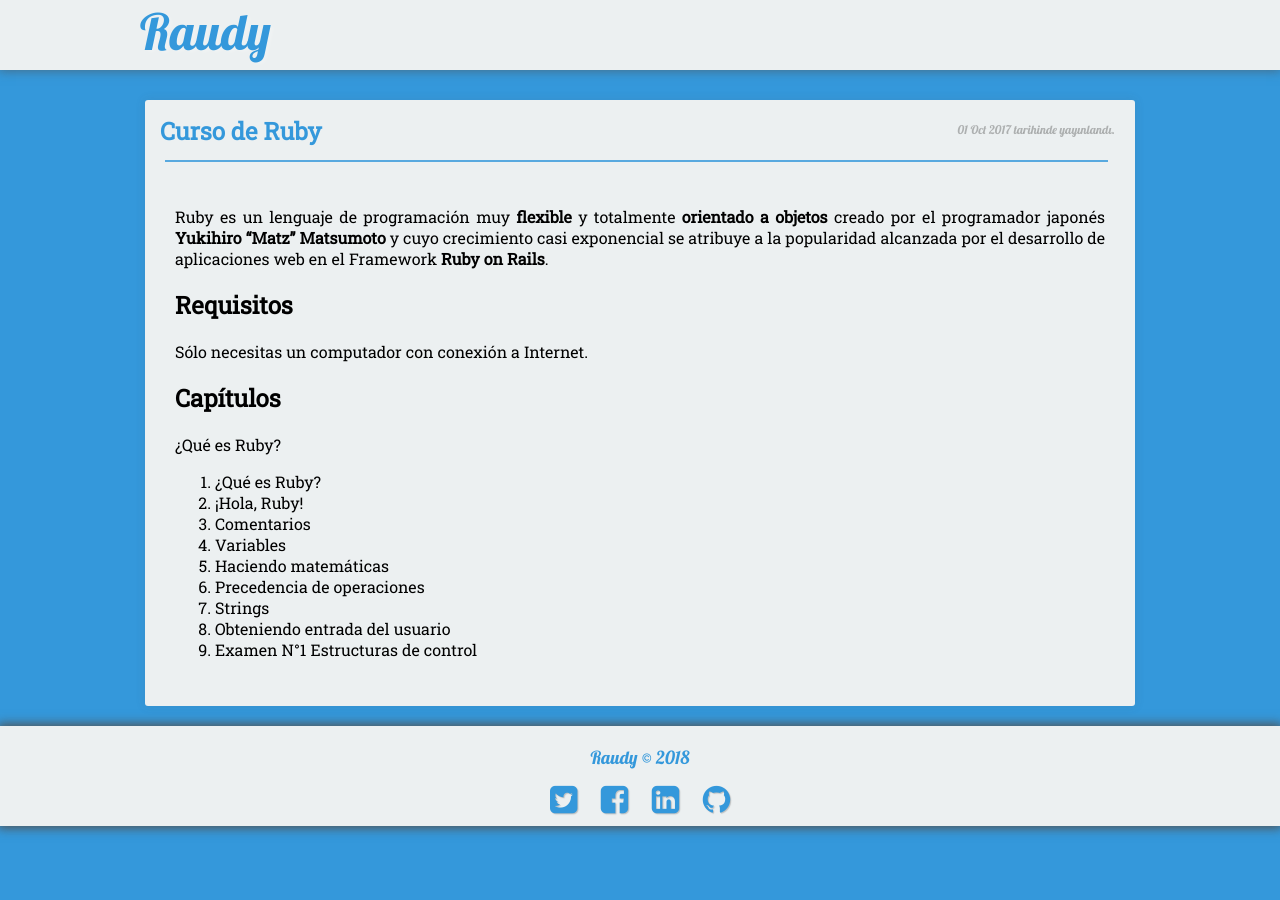
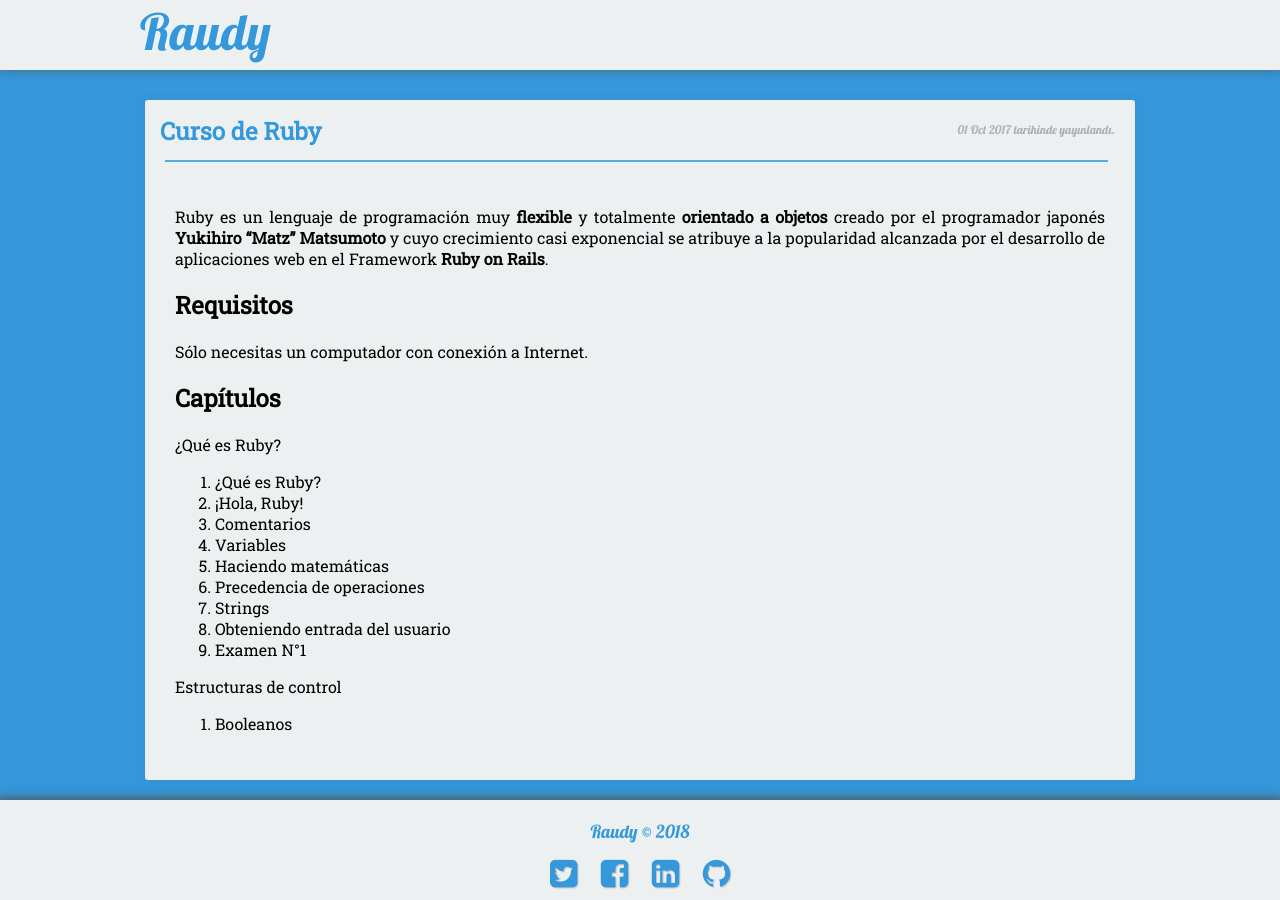
Before and after one commit to nisoto/Blog-anterior-2.0, a Jekyll site: the page built from _posts/2017-10-01-curso-ruby.md, in a window 1280 px wide. Built offline with Jekyll 4.4.1, drawn with Linux system fonts in a browser that asks for light colours; nearby versions of some CDN libraries.

Commit message:
Update 2017-10-01-curso-ruby.md

```diff
--- a/_posts/2017-10-01-curso-ruby.md
+++ b/_posts/2017-10-01-curso-ruby.md
@@ -27,4 +27,6 @@ Sólo necesitas un computador con conexión a Internet.
 7. Strings
 8. Obteniendo entrada del usuario
 9. Examen N°1
+
 Estructuras de control
+1. Booleanos
```
